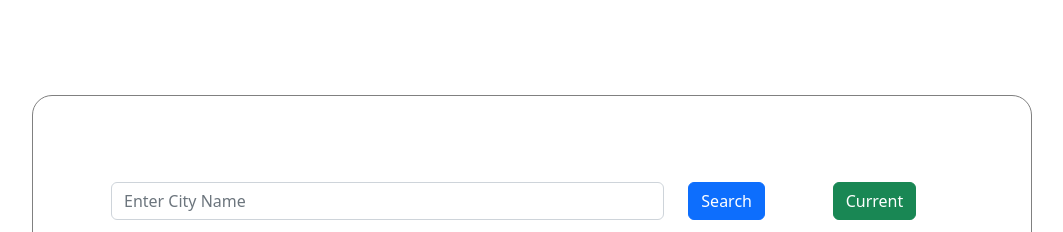
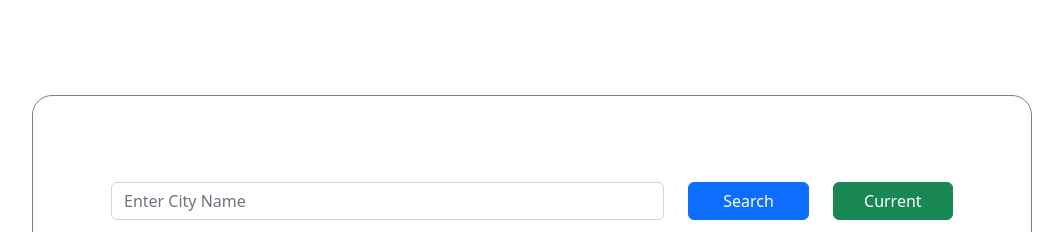
Before and after one commit to aidaaa/SheCodesGit, a plain HTML site: page index.html in a window 1280 px wide. Shown: the top 232 px of the page, without its empty margins (108-1171 px from the left). Drawn offline with nearby package versions, Linux system fonts and the light colour scheme.

Commit message:
change button width

```diff
--- a/index.html
+++ b/index.html
@@ -40,12 +40,22 @@
             />
           </div>
           <div class="col-2">
-            <button id="search_btn" type="submit" class="btn btn-primary">
+            <button
+              style="width: 100%"
+              id="search_btn"
+              type="submit"
+              class="btn btn-primary"
+            >
               Search
             </button>
           </div>
           <div class="col-2">
-            <button id="current_btn" type="submit" class="btn btn-success">
+            <button
+              style="width: 100%"
+              id="current_btn"
+              type="submit"
+              class="btn btn-success"
+            >
               Current
             </button>
           </div>
```
